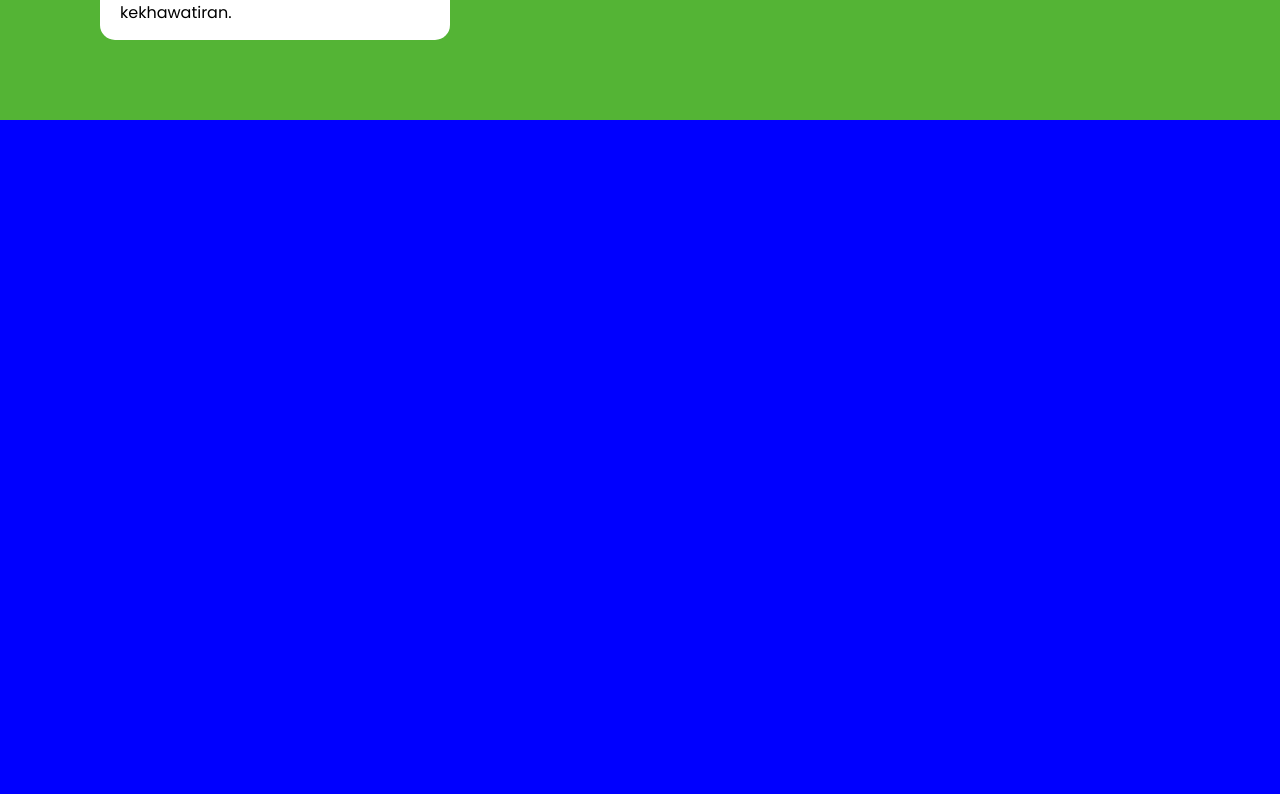
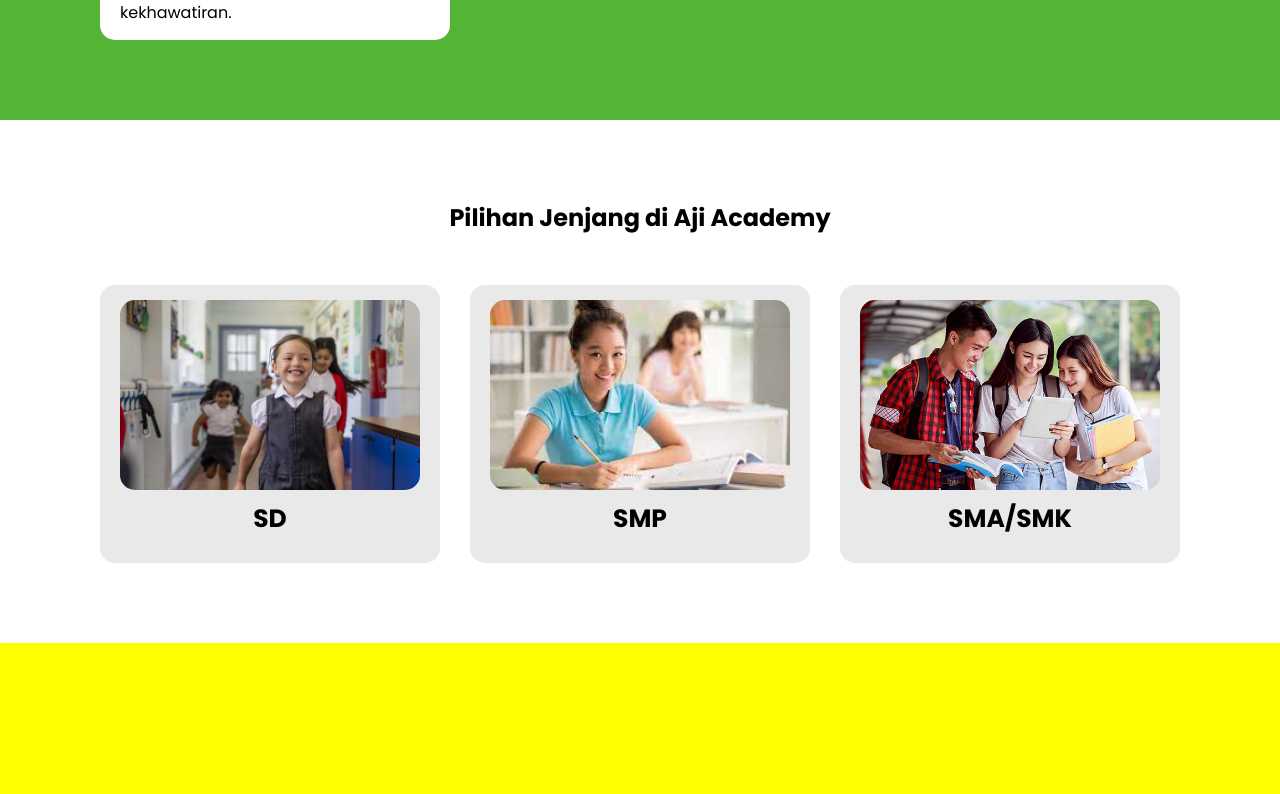
Before and after one commit to AjiNurAji/aji-academy, a Next.js app: page / in a window 1280 px wide. Shown: the part 2546-3340 px from the top of the page. Built offline with nearby package versions, Linux system fonts and the light colour scheme.

Commit message:
add jenjang section

```diff
--- a/src/app/globals.css
+++ b/src/app/globals.css
@@ -15,11 +15,11 @@
   scroll-behavior: smooth;
   box-sizing: border-box;
   text-decoration: none;
-  transition: all .3s ease-in-out;
-  -webkit-transition: all .3s ease-in-out;
-  -moz-transition: all .3s ease-in-out;
-  -ms-transition: all .3s ease-in-out;
-  -o-transition: all .3s ease-in-out;
+  transition: all 0.3s ease-in-out;
+  -webkit-transition: all 0.3s ease-in-out;
+  -moz-transition: all 0.3s ease-in-out;
+  -ms-transition: all 0.3s ease-in-out;
+  -o-transition: all 0.3s ease-in-out;
 }
 
 /* body {
@@ -172,7 +172,6 @@ img {
   #about .inner_container {
     padding: 0 !important;
   }
-
 }
 
 @media screen and (max-width: 768px) {
--- a/src/app/page.module.css
+++ b/src/app/page.module.css
@@ -243,7 +243,7 @@
 }
 
 .about_wrapper {
-  background: url('/assets/daun-bg.png') no-repeat center/cover;
+  background: url("/assets/daun-bg.png") no-repeat center/cover;
   padding: 150px 0;
   transition: all var(--transition);
   -webkit-transition: all var(--transition);
@@ -416,6 +416,57 @@
   padding: 15px 20px;
 }
 
+.jenjang_wrapper {
+  padding: 80px 0;
+  text-align: center;
+}
+
+.card_jenjang_wrapper {
+  margin-top: 50px;
+  display: grid;
+  justify-content: center;
+  align-items: center;
+  grid-template-columns: repeat(auto-fill, minmax(300px, 1fr));
+  gap: 30px;
+}
+
+.card_jenjang {
+  background-color: #e9e9e9;
+  padding: 15px 20px;
+  border-radius: var(--border-radius);
+  -webkit-border-radius: var(--border-radius);
+  -moz-border-radius: var(--border-radius);
+  -ms-border-radius: var(--border-radius);
+  -o-border-radius: var(--border-radius);
+}
+
+.card_jenjang:hover {
+  background-color: var(--color-green);
+  box-shadow: 0 0 10px var(--color-green);
+}
+
+.card_jenjang:hover h3 {
+  color: #fff;
+}
+
+.card_jenjang_image {
+  width: 100%;
+  height: 190px;
+}
+
+.card_jenjang_image img {
+  border-radius: var(--border-radius);
+  -webkit-border-radius: var(--border-radius);
+  -moz-border-radius: var(--border-radius);
+  -ms-border-radius: var(--border-radius);
+  -o-border-radius: var(--border-radius);
+}
+
+.card_jenjang h3 {
+  padding: 10px 0;
+  font-size: 25px;
+}
+
 @media screen and (max-width: 1280px) {
   .text_box,
   .image_about_wrapper {
--- /dev/null
+++ b/src/components/Utilities/CardJenjang/index.js
@@ -0,0 +1,14 @@
+const { default: Image } = require("next/image")
+
+const CardJenjang = ({ style, img, alt, jenjang }) => {
+  return (
+    <div className={style.card_jenjang}>
+      <div className={style.card_jenjang_image}>
+        <Image src={img} alt={alt} />
+      </div>
+      <h3>{jenjang}</h3>
+    </div>
+  )
+}
+
+export default CardJenjang
--- a/src/components/Views/Jenjang/index.js
+++ b/src/components/Views/Jenjang/index.js
@@ -1,10 +1,38 @@
+import CardJenjang from "@/components/Utilities/CardJenjang";
+import sd from '@/app/assets/jenjang-sd.jpeg'
+import smp from '@/app/assets/jenjang-smp.jpeg'
+import sma_k from '@/app/assets/jenjang-smk-sma.jpg'
+
 const Jenjang = ({ style, link }) => {
   return (
     <section
-      className={style.jenjang_wrapper}
+      className={`${style.jenjang_wrapper} container`}
       ref={link}
-      style={{ background: "blue", height: "100vh" }}
-    ></section>
+    >
+      <div className="inner_container">
+        <h1>Pilihan Jenjang di Aji Academy</h1>
+        <div className={style.card_jenjang_wrapper}>
+          <CardJenjang
+            style={style}
+            img={sd}
+            alt={`image jenjang sd`}
+            jenjang={`SD`}
+          />
+          <CardJenjang
+            style={style}
+            img={smp}
+            alt={`image jenjang smp`}
+            jenjang={`SMP`}
+          />
+          <CardJenjang
+            style={style}
+            img={sma_k}
+            alt={`image jenjang sma/smk`}
+            jenjang={`SMA/SMK`}
+          />
+        </div>
+      </div>
+    </section>
   );
 };
 
```
